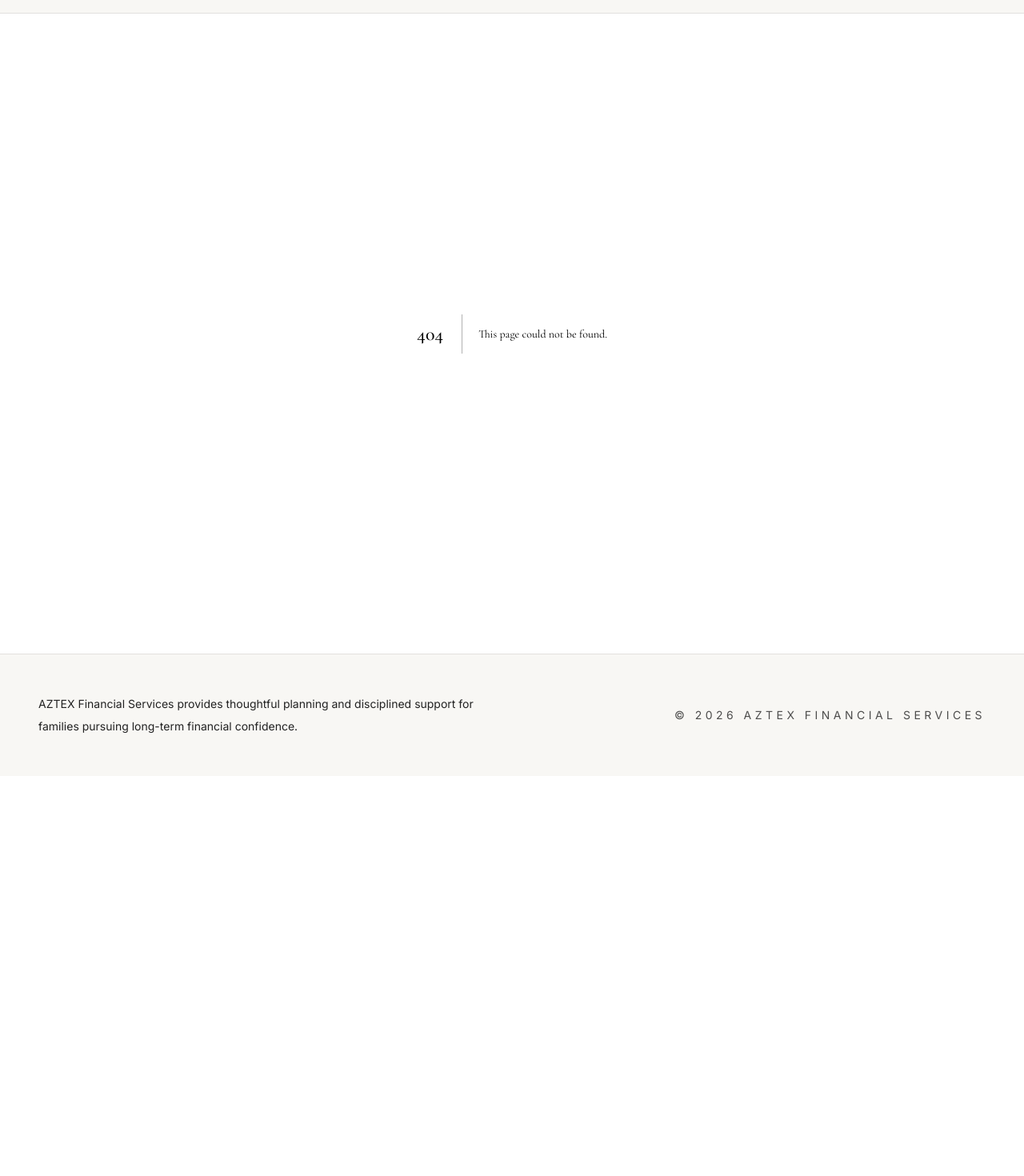
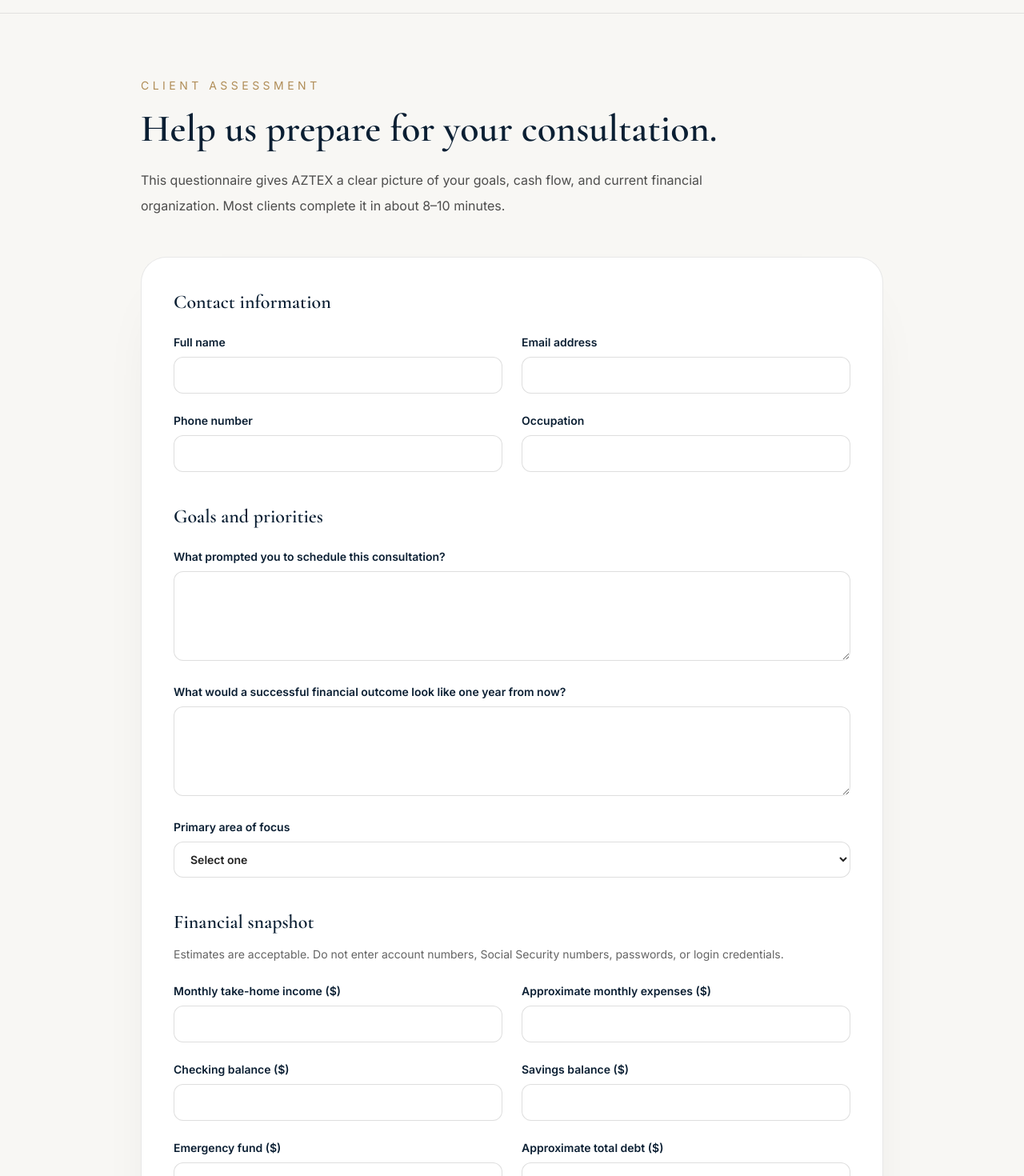
Before and after one commit to kyanlazo23-png/aztex-website, a Next.js app: page /client-assessment in a window 1280 px wide. Before the commit this address had no page. Shown: the part 48-1518 px from the top of the page at 80% size. Before the commit the page ends 1018 px from the top, so only its background shows below. Built offline with nearby package versions, Linux system fonts and the light colour scheme.

Commit message:
Add client financial assessment form

```diff
--- /dev/null
+++ b/app/client-assessment/page.tsx
@@ -0,0 +1,169 @@
+export default function ClientAssessmentPage() {
+  const inputClass =
+    "mt-2 w-full rounded-xl border border-[color:var(--color-charcoal)]/15 bg-white px-4 py-3 text-[color:var(--color-charcoal)] outline-none transition focus:border-[color:var(--color-navy)] focus:ring-2 focus:ring-[color:var(--color-navy)]/10";
+  const labelClass = "block text-sm font-semibold text-[color:var(--color-navy)]";
+
+  return (
+    <main className="mx-auto max-w-5xl px-6 py-20 sm:px-10 lg:px-12">
+      <div className="max-w-3xl">
+        <p className="text-sm uppercase tracking-[0.32em] text-[color:var(--color-gold)]">
+          Client assessment
+        </p>
+        <h1 className="mt-5 text-4xl font-semibold text-[color:var(--color-navy)] sm:text-5xl">
+          Help us prepare for your consultation.
+        </h1>
+        <p className="mt-6 text-base leading-8 text-[color:var(--color-charcoal)]/80">
+          This questionnaire gives AZTEX a clear picture of your goals, cash flow, and current financial organization. Most clients complete it in about 8–10 minutes.
+        </p>
+      </div>
+
+      <form
+        action="https://formsubmit.co/kyan.lz@outlook.com"
+        method="POST"
+        className="mt-12 space-y-10 rounded-[2rem] border border-[color:var(--color-charcoal)]/10 bg-white p-7 shadow-[0_30px_80px_-50px_rgba(34,34,34,0.18)] sm:p-10"
+      >
+        <input type="hidden" name="_subject" value="New AZTEX Client Assessment" />
+        <input type="hidden" name="_template" value="table" />
+        <input type="hidden" name="_captcha" value="false" />
+        <input type="hidden" name="_next" value="https://aztex-financial-services.vercel.app/assessment-complete" />
+        <input type="text" name="_honey" className="hidden" tabIndex={-1} autoComplete="off" />
+
+        <section>
+          <h2 className="text-2xl font-semibold text-[color:var(--color-navy)]">Contact information</h2>
+          <div className="mt-6 grid gap-6 sm:grid-cols-2">
+            <label className={labelClass}>
+              Full name
+              <input className={inputClass} name="Full name" required />
+            </label>
+            <label className={labelClass}>
+              Email address
+              <input className={inputClass} type="email" name="Email" required />
+            </label>
+            <label className={labelClass}>
+              Phone number
+              <input className={inputClass} type="tel" name="Phone" />
+            </label>
+            <label className={labelClass}>
+              Occupation
+              <input className={inputClass} name="Occupation" />
+            </label>
+          </div>
+        </section>
+
+        <section>
+          <h2 className="text-2xl font-semibold text-[color:var(--color-navy)]">Goals and priorities</h2>
+          <div className="mt-6 space-y-6">
+            <label className={labelClass}>
+              What prompted you to schedule this consultation?
+              <textarea className={`${inputClass} min-h-28`} name="Reason for consultation" required />
+            </label>
+            <label className={labelClass}>
+              What would a successful financial outcome look like one year from now?
+              <textarea className={`${inputClass} min-h-28`} name="One-year success goal" required />
+            </label>
+            <label className={labelClass}>
+              Primary area of focus
+              <select className={inputClass} name="Primary focus" required defaultValue="">
+                <option value="" disabled>Select one</option>
+                <option>Build a budget</option>
+                <option>Improve cash flow</option>
+                <option>Organize spending</option>
+                <option>Build an emergency fund</option>
+                <option>Organize debt payoff</option>
+                <option>Prepare for a major purchase</option>
+                <option>Improve financial habits</option>
+                <option>Other</option>
+              </select>
+            </label>
+          </div>
+        </section>
+
+        <section>
+          <h2 className="text-2xl font-semibold text-[color:var(--color-navy)]">Financial snapshot</h2>
+          <p className="mt-3 text-sm leading-6 text-[color:var(--color-charcoal)]/70">
+            Estimates are acceptable. Do not enter account numbers, Social Security numbers, passwords, or login credentials.
+          </p>
+          <div className="mt-6 grid gap-6 sm:grid-cols-2">
+            <label className={labelClass}>
+              Monthly take-home income ($)
+              <input className={inputClass} type="number" min="0" step="0.01" name="Monthly take-home income" />
+            </label>
+            <label className={labelClass}>
+              Approximate monthly expenses ($)
+              <input className={inputClass} type="number" min="0" step="0.01" name="Monthly expenses" />
+            </label>
+            <label className={labelClass}>
+              Checking balance ($)
+              <input className={inputClass} type="number" min="0" step="0.01" name="Checking balance" />
+            </label>
+            <label className={labelClass}>
+              Savings balance ($)
+              <input className={inputClass} type="number" min="0" step="0.01" name="Savings balance" />
+            </label>
+            <label className={labelClass}>
+              Emergency fund ($)
+              <input className={inputClass} type="number" min="0" step="0.01" name="Emergency fund" />
+            </label>
+            <label className={labelClass}>
+              Approximate total debt ($)
+              <input className={inputClass} type="number" min="0" step="0.01" name="Total debt" />
+            </label>
+          </div>
+        </section>
+
+        <section>
+          <h2 className="text-2xl font-semibold text-[color:var(--color-navy)]">Current habits and challenges</h2>
+          <div className="mt-6 grid gap-6 sm:grid-cols-2">
+            <label className={labelClass}>
+              Do you currently use a budget?
+              <select className={inputClass} name="Uses a budget" defaultValue="">
+                <option value="" disabled>Select one</option>
+                <option>Yes, consistently</option>
+                <option>Sometimes</option>
+                <option>No</option>
+              </select>
+            </label>
+            <label className={labelClass}>
+              How often do you review your finances?
+              <select className={inputClass} name="Review frequency" defaultValue="">
+                <option value="" disabled>Select one</option>
+                <option>Daily</option>
+                <option>Weekly</option>
+                <option>Monthly</option>
+                <option>Rarely</option>
+              </select>
+            </label>
+          </div>
+          <label className={`${labelClass} mt-6`}>
+            What is your biggest financial challenge right now?
+            <textarea className={`${inputClass} min-h-28`} name="Biggest challenge" required />
+          </label>
+          <label className={`${labelClass} mt-6`}>
+            Anything else AZTEX should know before the meeting?
+            <textarea className={`${inputClass} min-h-28`} name="Additional information" />
+          </label>
+        </section>
+
+        <section className="rounded-2xl bg-[color:var(--color-navy)]/5 p-6">
+          <label className="flex items-start gap-3 text-sm leading-6 text-[color:var(--color-charcoal)]/80">
+            <input type="checkbox" name="Acknowledgment" value="Accepted" required className="mt-1 h-4 w-4" />
+            <span>
+              I understand that AZTEX currently provides budgeting assistance, financial organization, cash-flow planning, and financial education. These services do not include investment, tax, legal, or insurance advice.
+            </span>
+          </label>
+        </section>
+
+        <button
+          type="submit"
+          className="inline-flex min-h-12 w-full items-center justify-center rounded-full bg-[color:var(--color-navy)] px-7 py-3 text-sm font-semibold tracking-wide text-white transition hover:bg-[#163552] focus-visible:outline focus-visible:outline-2 focus-visible:outline-offset-3 focus-visible:outline-[color:var(--color-gold)] sm:w-auto"
+        >
+          Submit client assessment
+        </button>
+      </form>
+
+      <p className="mt-6 text-sm leading-6 text-[color:var(--color-charcoal)]/65">
+        Please do not submit Social Security numbers, full account numbers, passwords, tax identification numbers, or copies of identification through this form.
+      </p>
+    </main>
+  );
+}
```
